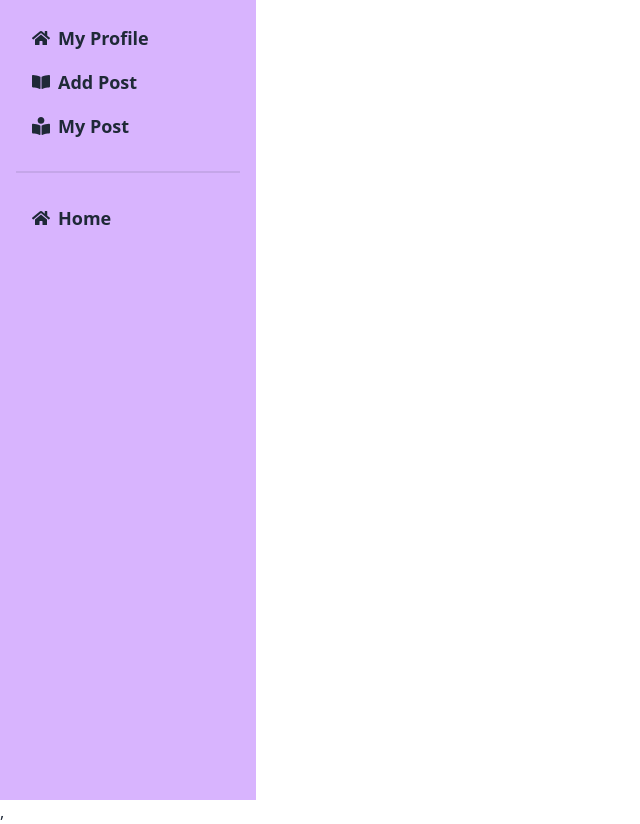
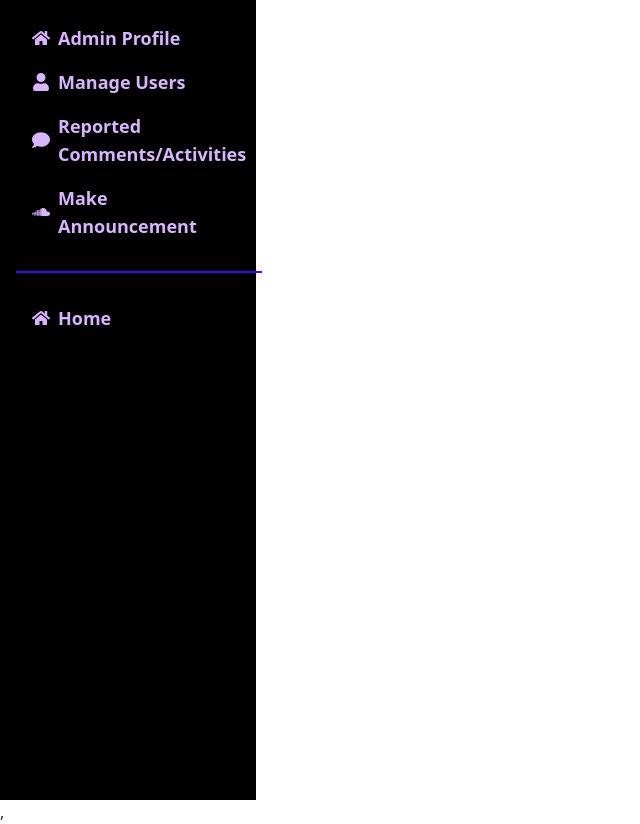
Before and after one commit to tamanna986/Thaught-Space-Client-Side, a React (Vite) app: page /dashboard in a window 1280 px wide. Shown: the whole page, without its empty margins (0-640 px from the left). Built offline with nearby package versions, Linux system fonts and the light colour scheme; no server answers; sample sign-in values are in the browser's storage.

Commit message:
dashboard LAYOUT CONDITIONALLY CREATED FOR USER AND ADMIN

```diff
--- a/package.json
+++ b/package.json
@@ -10,6 +10,7 @@
     "preview": "vite preview"
   },
   "dependencies": {
+    "axios": "^1.6.2",
     "firebase": "^10.6.0",
     "keep-react": "^1.0.2",
     "localforage": "^1.10.0",
--- a/src/LayOut/Dashboard/Dashboard.jsx
+++ b/src/LayOut/Dashboard/Dashboard.jsx
@@ -1,15 +1,44 @@
-import { FaAd, FaBookOpen, FaBookReader, FaCalendar, FaHome, FaList, FaSearch, FaShoppingCart } from "react-icons/fa";
+import { FaAd, FaBookOpen, FaBookReader, FaCalendar, FaComment, FaHome, FaList, FaSearch, FaShoppingCart, FaSoundcloud, FaUser } from "react-icons/fa";
 import { NavLink, Outlet } from "react-router-dom";
 const Dashboard = () => {
+    const isAdmin = true;
     return (
         <div className="flex">
             {/* dashboard side bar */}
-            <div className="w-64 min-h-screen bg-purple-300">
+            <div className="w-64 min-h-screen bg-black text-purple-300">
                 <ul className="menu p-4 text-lg font-semibold ">
-                    <li>
+                       {
+                        isAdmin?
+                        <>
+
+                         <li>
                         <NavLink to="/dashboard/myprofile">
                             <FaHome></FaHome>
-                            My Profile</NavLink>
+                            Admin Profile </NavLink>
+                    </li>
+                    <li>
+                        <NavLink to="/dashboard/addposts">
+
+                            <FaUser></FaUser>
+                            Manage Users</NavLink>
+                    </li>
+                    <li>
+                        <NavLink to="/dashboard/myposts">
+                            <FaComment></FaComment>
+                            Reported Comments/Activities </NavLink>
+                    </li>
+                    <li>
+                        <NavLink to="/dashboard/myposts">
+                            <FaSoundcloud></FaSoundcloud>
+                            Make Announcement </NavLink>
+                    </li>
+                        </>
+                         :
+                        <>
+                         <li>
+                        <NavLink to="/dashboard/myprofile">
+                            <FaHome></FaHome>
+                            My User Profile</NavLink>
                     </li>
                     <li>
                         <NavLink to="/dashboard/addposts">
@@ -22,9 +51,12 @@ const Dashboard = () => {
                             <FaBookReader></FaBookReader>
                            My Post </NavLink>
                     </li>
+                        </>
+
+                       }
 
 
-                    <div className="divider"></div>
+                    <div className="divider divider-primary "></div>
                     <li>
                         <NavLink to="/">
                             <FaHome></FaHome>
--- a/src/Pages/DashBoardItems/AddPosts/AddPosts.jsx
+++ b/src/Pages/DashBoardItems/AddPosts/AddPosts.jsx
@@ -1,9 +1,10 @@
+import SectionTitle from "../../../components/SectionTitle/SectionTitle";
 
 
 const AddPosts = () => {
     return (
-        <div>
-           <h1>ap</h1>
+        <div >
+            <SectionTitle heading = {"Add Posts"}></SectionTitle>
         </div>
     );
 };
--- a/src/Pages/DashBoardItems/MyProfile/MyProfile.jsx
+++ b/src/Pages/DashBoardItems/MyProfile/MyProfile.jsx
@@ -1,10 +1,11 @@
-import React from 'react';
+import SectionTitle from "../../../components/SectionTitle/SectionTitle";
+
 
 const MyProfile = () => {
     return (
-        <div>
-            <h1>mp</h1>l
-        </div>
+        <div >
+        <SectionTitle  heading = {"My Profile"}></SectionTitle>
+    </div>
     );
 };
 
--- a/src/Pages/LogIn/LogIn.jsx
+++ b/src/Pages/LogIn/LogIn.jsx
@@ -3,9 +3,12 @@ import { Helmet } from "react-helmet-async";
 import { Link, useLocation, useNavigate } from "react-router-dom";
 import { AuthContext } from "../../Provider/AuthProvider";
 import Swal from "sweetalert2";
+import { FaGoogle } from "react-icons/fa";
+import useAxiosPublic from "../../hooks/useAxiosPublic";
 
 
 const LogIn = () => {
+    const axiosPublic = useAxiosPublic();
     const { signIn,signInWithGoogle, user } = useContext(AuthContext);
     const navigate = useNavigate();
     const location = useLocation();
@@ -23,6 +26,7 @@ const LogIn = () => {
         signIn(email, password)
             .then(result => {
                 const user = result.user;
+
                 console.log(user);
                 Swal.fire({
                     title: 'User Login Successful.',
@@ -42,9 +46,15 @@ const LogIn = () => {
       const handleGoogleSignIn = () => {
         signInWithGoogle()
             .then(result => {
+              const userInfo = {
+                email: result.user?.email,
+                name: result.user?.displayName,
+                photo: result.user?.photoURL
+            }
 
-                // console.log(result.user)
-
+            axiosPublic.post('/users', userInfo)
+            .then(res =>{
+                console.log(res.data);
                 Swal.fire({
                   position: 'top-end',
                   icon: 'success',
@@ -54,6 +64,19 @@ const LogIn = () => {
                 })
               //      // to go to desired page using navigate
               navigate(from, { replace: true });
+                navigate('/');
+            })
+                // console.log(result.user)
+
+                // Swal.fire({
+                //     position: 'top-end',
+                //     icon: 'success',
+                //     title: 'Log In Sucessful',
+                //     showConfirmButton: false,
+                //     timer: 1500
+                //   })
+                // //      // to go to desired page using navigate
+                // navigate(from, { replace: true });
 
 
             })
@@ -92,8 +115,8 @@ const LogIn = () => {
               </div>
               <div className="divider divider-primary text-white">Or Log In with</div>
               <div className="form-control mt-6">
-              <input onClick={handleGoogleSignIn}  className="btn text-black  bg-purple-300" type="submit" value="Google" />
-              {/* <button  onClick={handleGoogleSignIn} className="btn text-black  bg-purple-300" >Google</button> */}
+              {/* <input onClick={handleGoogleSignIn}  className="btn text-black  bg-purple-300" type="submit" value="Google" /> */}
+              <button  onClick={handleGoogleSignIn} className="btn text-black  bg-purple-300" ><FaGoogle></FaGoogle> Google</button>
               </div>
               <h1 className="text-center mt-3 text-purple-100">Dont have an account? <span className="underline"><Link to = "/register">Register here</Link></span></h1>
             </form>
--- a/src/Pages/Register/Register.jsx
+++ b/src/Pages/Register/Register.jsx
@@ -4,12 +4,14 @@ import { useForm } from "react-hook-form";
 import { Link, useNavigate } from "react-router-dom";
 import { AuthContext } from "../../Provider/AuthProvider";
 import Swal from "sweetalert2";
+import useAxiosPublic from "../../hooks/useAxiosPublic";
 
 
 const Register = () => {
     const { register, handleSubmit, reset, formState: { errors } } = useForm();
     const { createUser, updateUserProfile } = useContext(AuthContext);
     const navigate = useNavigate();
+    const axiosPublic = useAxiosPublic();
 
     const onSubmit = data => {
         console.log(data);
@@ -19,7 +21,16 @@ const Register = () => {
                 console.log(loggedUser);
                 updateUserProfile(data.name, data.photoURL)
                     .then(() => {
-                        console.log('user profile info updated')
+                         // create user entry in the database
+                         const userInfo = {
+                            name: data.name,
+                            email: data.email,
+                            photo: data.photoURL
+                         }
+                         axiosPublic.post('/users', userInfo)
+                         .then(res =>{
+                            if (res.data.insertedId) {
+                                console.log('user added to the database')
                                 reset();
                                 Swal.fire({
                                     position: 'top-end',
@@ -29,20 +40,17 @@ const Register = () => {
                                     timer: 1500
                                 });
                                 navigate('/');
+                            }
+                         })
+                        // console.log('user profile info updated')
+
 
                     })
                     .catch(error => console.log(error))
             })
     };
 
-    // const handleRegister = (e) => {
-    //     e.preventDefault();
-    //     const form = e.target;
-    //     const name = form.name.value;
-    //     const email = form.email.value;
-    //     const photo = form.image.value;
-    //     const password = form.password.value
-    // }
+
     return (
         <div className="hero min-h-screen bg-slate-950 ">
             <Helmet>
--- a/src/Routes/Router.jsx
+++ b/src/Routes/Router.jsx
@@ -43,7 +43,7 @@ import MyPosts from "../Pages/DashBoardItems/MyPosts/MyPosts";
     },
     {
       path: "dashboard",
-      element: <Dashboard></Dashboard>,
+      element: <PrivateRoute><Dashboard></Dashboard></PrivateRoute>,
       errorElement: <ErrorPage></ErrorPage>,
       children: [
         {
--- /dev/null
+++ b/src/hooks/useAxiosPublic.jsx
@@ -0,0 +1,14 @@
+import axios from "axios";
+
+const axiosPublic = axios.create({
+    baseURL: 'http://localhost:5000'
+})
+
+
+const useAxiosPublic = () => {
+
+        return axiosPublic;
+
+};
+
+export default useAxiosPublic;
```
Also changed, not shown: 1 other file (tests, documents, lock files or other folders). Lines whose indentation alone changed are shown as unchanged.
